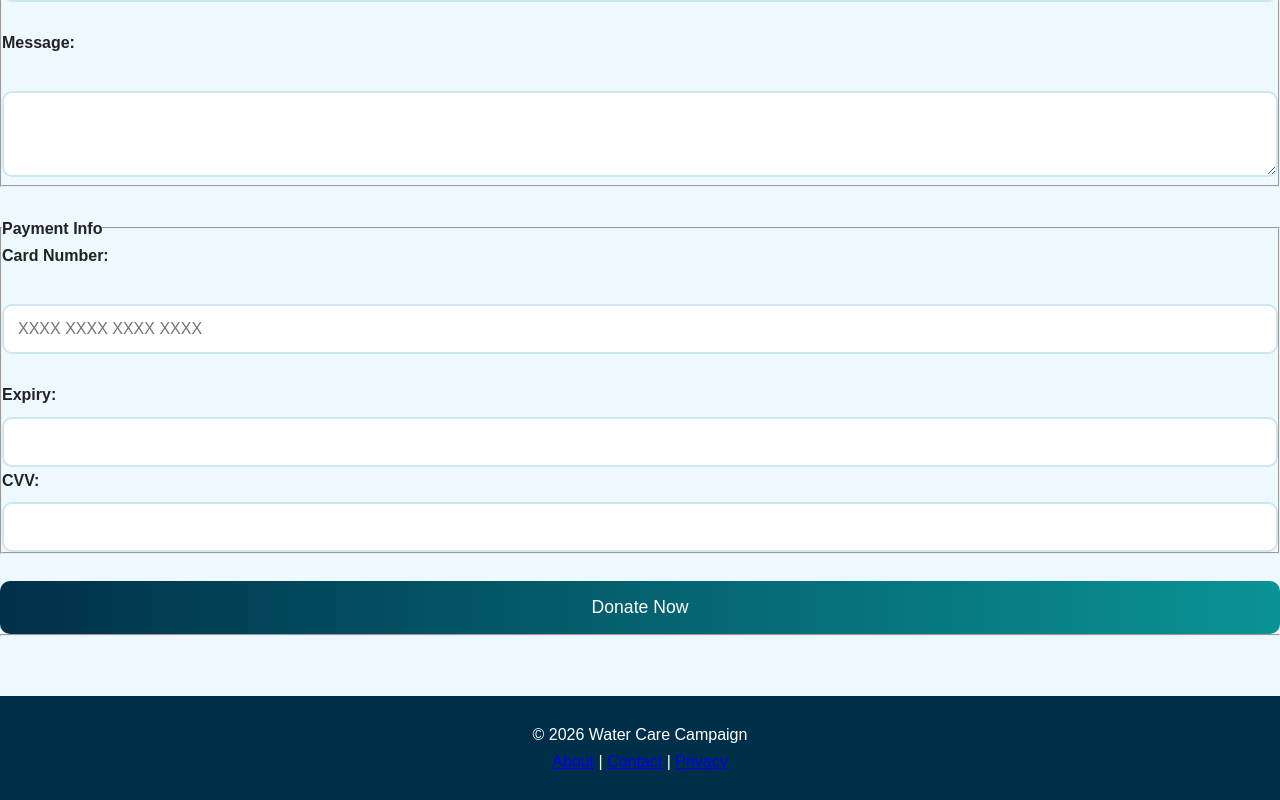
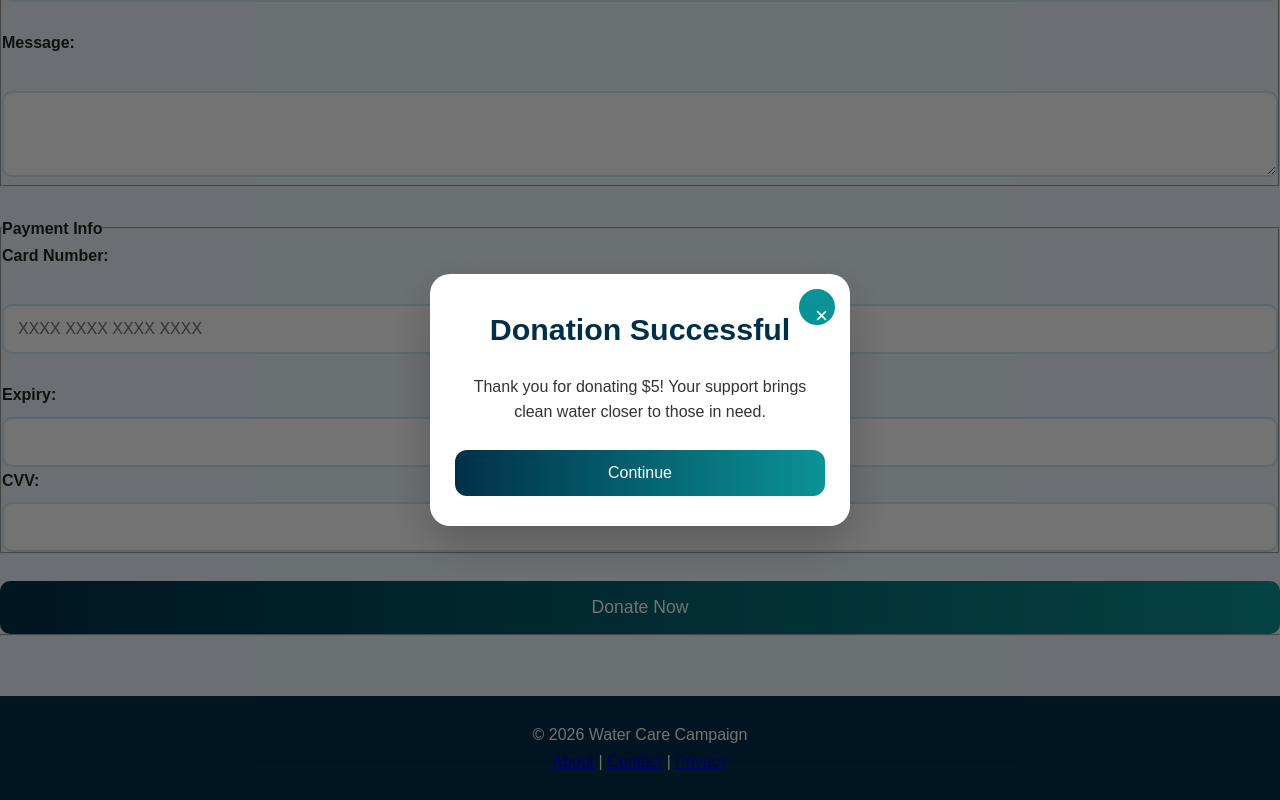
Before and after one commit to yuganshbhujade-hub/exp, a plain HTML site: page index.html in a window 1280 px wide. Both pictures are taken after typing "5", "Sample", "name@example.com", "Sample", "Sample", "Sample" into the empty fields and a click on the button "Donate Now". Shown: the part 1964-2764 px from the top of the page. Drawn offline with Linux system fonts and the light colour scheme.

Commit message:
add js funtions

```diff
--- a/exp.css
+++ b/exp.css
@@ -213,3 +213,73 @@
       }
 
     }
+
+    .popup-overlay{
+      position:fixed;
+      inset:0;
+      background:rgba(0,0,0,0.55);
+      display:none;
+      align-items:center;
+      justify-content:center;
+      padding:20px;
+      z-index:1000;
+    }
+
+    .popup-overlay.open{
+      display:flex;
+    }
+
+    .popup-card{
+      width:100%;
+      max-width:420px;
+      background:white;
+      border-radius:20px;
+      padding:30px 25px;
+      text-align:center;
+      box-shadow:0 18px 45px rgba(0,0,0,0.22);
+      position:relative;
+    }
+
+    .popup-card h2{
+      margin-bottom:18px;
+      color:#003049;
+      font-size:1.9rem;
+    }
+
+    .popup-card p{
+      margin-bottom:25px;
+      color:#333;
+      font-size:1rem;
+      line-height:1.6;
+    }
+
+    .popup-close{
+      position:absolute;
+      top:15px;
+      right:15px;
+      width:36px;
+      height:36px;
+      border:none;
+      border-radius:50%;
+      background:#0a9396;
+      color:white;
+      font-size:1.4rem;
+      cursor:pointer;
+      line-height:1;
+    }
+
+    .popup-button{
+      width:100%;
+      padding:14px 0;
+      border:none;
+      border-radius:12px;
+      background:linear-gradient(90deg,#003049,#0a9396);
+      color:white;
+      font-size:1rem;
+      cursor:pointer;
+      transition:0.25s ease;
+    }
+
+    .popup-button:hover{
+      opacity:0.92;
+    }
--- a/exp.js
+++ b/exp.js
@@ -52,11 +52,25 @@ function submitDonationForm(event) {
     if (validateDonationForm()) {
         const amount = getDonationAmount();
         if (amount) {
-            alert('Donate Done!\n\nThank you for your donation of $' + amount + '!\nYour support means a lot to us.');
             document.querySelector('form').reset();
+            showDonationPopup(amount);
             console.log('Donation of $' + amount + ' completed successfully!');
         }
     }
+}
+
+// Function to show donation popup
+function showDonationPopup(amount) {
+    const popup = document.getElementById('donationPopup');
+    const message = document.getElementById('donationPopupMessage');
+    message.textContent = 'Thank you for donating $' + amount + '! Your support brings clean water closer to those in need.';
+    popup.classList.add('open');
+}
+
+// Function to hide donation popup
+function hideDonationPopup() {
+    const popup = document.getElementById('donationPopup');
+    popup.classList.remove('open');
 }
 
 // Function to update progress bar
@@ -78,5 +92,16 @@ function resetForm() {
 // Initialize form when page loads
 window.addEventListener('load', function() {
     const form = document.querySelector('form');
+    const popupClose = document.getElementById('donationPopupClose');
+    const popupButton = document.getElementById('donationPopupButton');
+    const popup = document.getElementById('donationPopup');
+
     form.addEventListener('submit', submitDonationForm);
+    popupClose.addEventListener('click', hideDonationPopup);
+    popupButton.addEventListener('click', hideDonationPopup);
+    popup.addEventListener('click', function(event) {
+        if (event.target === popup) {
+            hideDonationPopup();
+        }
+    });
 });
--- a/index.html
+++ b/index.html
@@ -121,6 +121,15 @@
         </p>
     </footer>
 
+    <div class="popup-overlay" id="donationPopup">
+        <div class="popup-card">
+            <button class="popup-close" id="donationPopupClose">×</button>
+            <h2>Donation Successful</h2>
+            <p id="donationPopupMessage">Thank you for your support!</p>
+            <button class="popup-button" id="donationPopupButton">Continue</button>
+        </div>
+    </div>
+
     <script src="exp.js"></script>
 </body>
 </html>
```
